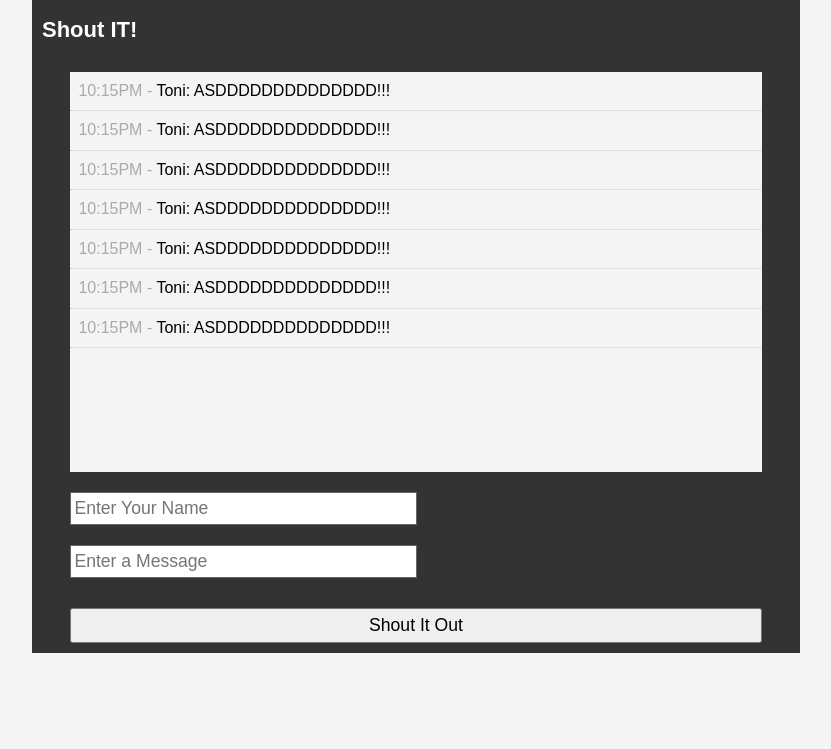
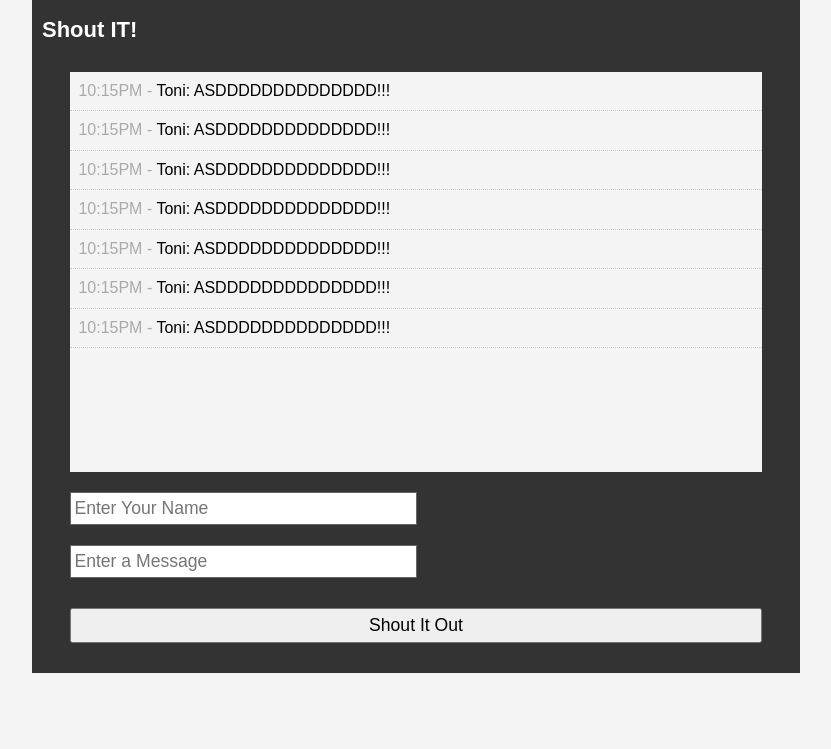
Before and after one commit to NekaDavaa/ShoutBox, a PHP site: page / in a window 1280 px wide. Shown: the part 51-800 px from the top of the page, without its empty margins (224-1055 px from the left). Run offline with PHP 8.4, Linux system fonts and the light colour scheme.

Commit message:
Update style.css

```diff
--- a/css/style.css
+++ b/css/style.css
@@ -51,7 +51,7 @@ header h1 {
 	width:90%;
 	min-height: 80px;
 	margin:auto;
-	padding: 0;
+	padding: 0px 0px 20px 0px;
 }
 
 #input input[type='text'] {
```
